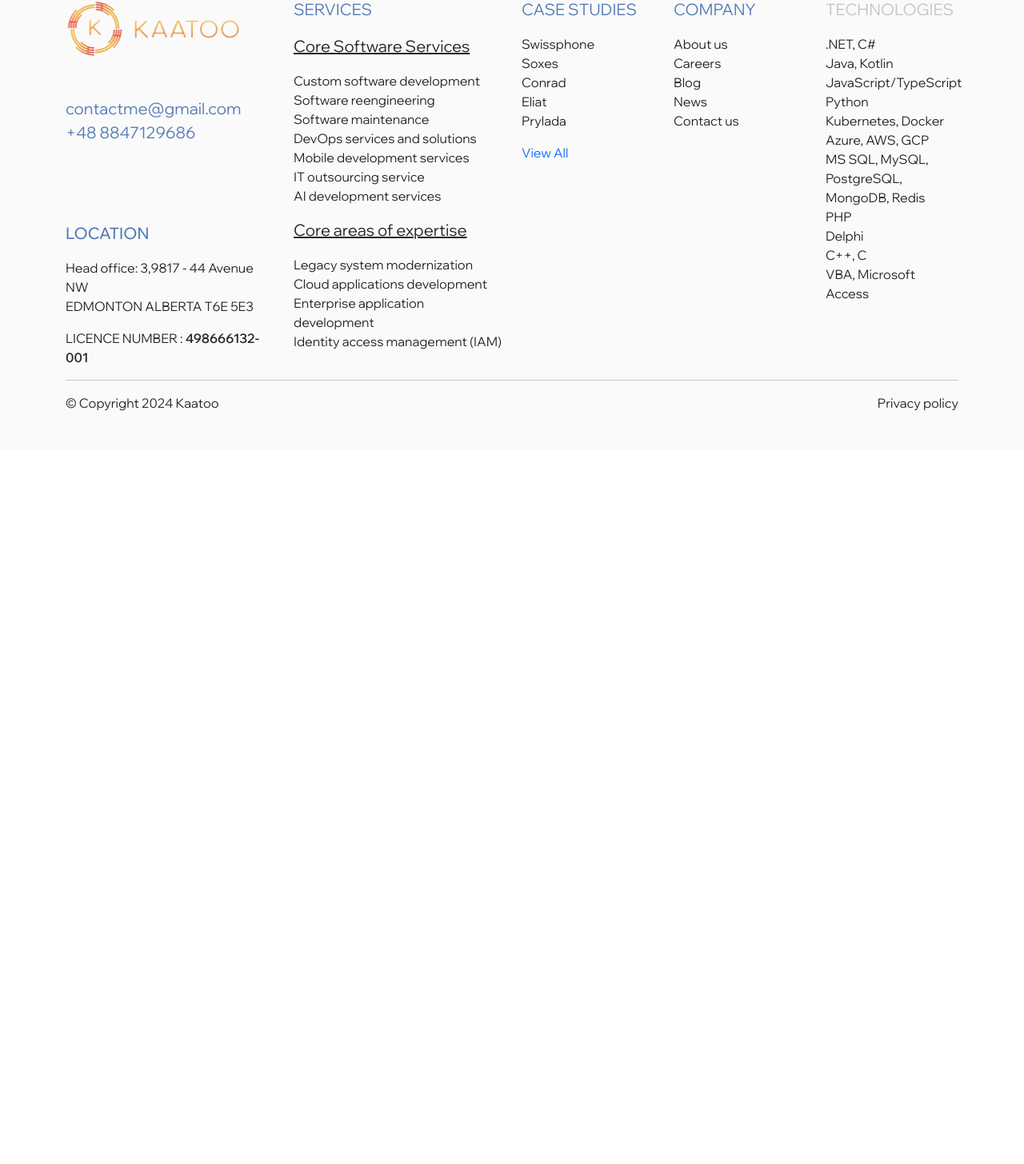
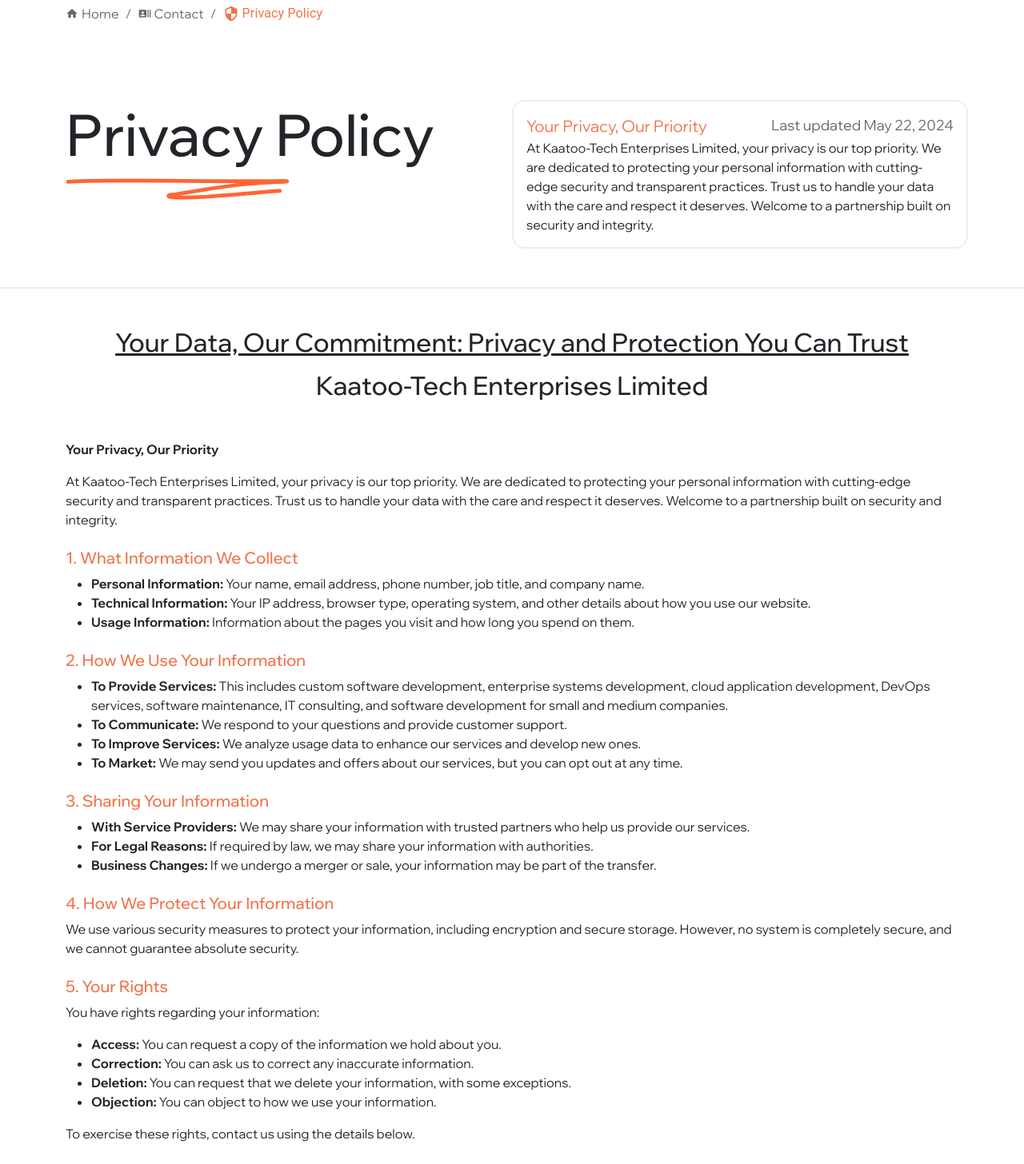
Before and after one commit to SidakVats/Kaatoo, a React (Vite) app: page /privacypolicy in a window 1280 px wide. Shown: the part 115-1571 px from the top of the page at 80% size. Before the commit the page ends 800 px from the top, so only its background shows below. Built offline with nearby package versions, Linux system fonts and the light colour scheme; a web font is replaced by a local one.

Commit message:
added privacy policy and done some design improbements

```diff
--- a/src/App.jsx
+++ b/src/App.jsx
@@ -13,6 +13,7 @@
 import Contact from "../src/Pages/Contact";
 import About from "./Pages/About";
 import Services from "./Pages/Services";
+import PrivacyPolicy from "./Pages/PrivacyPolicy";
 
 function App() {
   return (
@@ -24,6 +25,7 @@
           <Route path="/contact" Component={Contact } />
           <Route path="/about" Component={About} />
           <Route path="/services" Component={Services} />
+          <Route path="/privacypolicy" Component={PrivacyPolicy} />
         </Routes>
         <Footer />
 
--- /dev/null
+++ b/src/Pages/PrivacyPolicy.jsx
@@ -0,0 +1,177 @@
+import React from "react";
+
+import Typography from "@mui/material/Typography";
+import Breadcrumbs from "@mui/material/Breadcrumbs";
+import Link from "@mui/material/Link";
+import HomeIcon from "@mui/icons-material/Home";
+
+import RecentActorsIcon from "@mui/icons-material/RecentActors";
+
+import SecurityIcon from "@mui/icons-material/Security";
+
+import image from "../images/underline1.1.svg";
+
+const PrivacyPolicy = () => {
+
+    const headingStyle = {
+        color: '#f0734a',
+        fontSize: '1.25rem' // Adjusted font size
+      };
+
+
+  return (
+    <>
+      <div className="container">
+        <div style={{ paddingTop: "120px" }}>
+          <Breadcrumbs aria-label="breadcrumb">
+            <Link
+              underline="hover"
+              sx={{ display: "flex", alignItems: "center" }}
+              color="inherit"
+              href="/"
+            >
+              <HomeIcon sx={{ mr: 0.5 }} fontSize="inherit" />
+              Home
+            </Link>
+            <Link
+              underline="hover"
+              sx={{ display: "flex", alignItems: "center" }}
+              color="inherit"
+              href="/contact"
+            >
+              <RecentActorsIcon sx={{ mr: 0.5 }} fontSize="inherit" />
+              Contact
+            </Link>
+            <Link
+              href="/privacypolicy"
+              style={{ textDecoration: "none", color: "none" }}
+            >
+              <Typography
+                sx={{ display: "flex", alignItems: "center" }}
+                color="#f0734a"
+              >
+                <SecurityIcon sx={{ mr: 0.5 }} fontSize="small" />
+                Privacy Policy
+              </Typography>
+            </Link>
+          </Breadcrumbs>
+        </div>
+      </div>
+
+      <div
+        className="container-fluid mt-5 pt-5"
+        style={{ borderBottom: "2px solid #ededed" }}
+      >
+        <div className="container">
+          <div className="row">
+            <div className="col-sm-6 mb-5">
+              <div className="display-2 fw-medium">Privacy Policy</div>
+              <img src={image} alt="svg" className="img-fluid mt-2" />
+            </div>
+            <div
+              className="col-sm-6 mb-5 p-3 rounded-4"
+              style={{ border: "2px solid #ededed" }}
+            >
+              <div
+                className="fs-5 d-flex justify-content-between"
+                style={{ color: "#f0734a" }}
+              >
+                Your Privacy, Our Priority{" "}
+                <span style={{ fontSize: "18px", color: "#666666" }}>
+                  Last updated May 22, 2024
+                </span>
+              </div>
+
+              <div>
+                At Kaatoo-Tech Enterprises Limited, your privacy is our top
+                priority. We are dedicated to protecting your personal
+                information with cutting-edge security and transparent
+                practices. Trust us to handle your data with the care and
+                respect it deserves. Welcome to a partnership built on security
+                and integrity.
+              </div>
+            </div>
+          </div>
+        </div>
+      </div>
+
+      <div className="container mt-5">
+      <h2 className="text-center mb-3" style={{textDecoration:"underline"}}>Your Data, Our Commitment: Privacy and Protection You Can Trust</h2>
+      <h2 className="text-center mb-5">Kaatoo-Tech Enterprises Limited</h2>
+      {/* <p className="text-center"><em>Effective Date: [Insert Effective Date]</em></p> */}
+
+      <p><strong>Your Privacy, Our Priority</strong></p>
+      <p>At Kaatoo-Tech Enterprises Limited, your privacy is our top priority. We are dedicated to protecting your personal information with cutting-edge security and transparent practices. Trust us to handle your data with the care and respect it deserves. Welcome to a partnership built on security and integrity.</p>
+
+      <div className="mt-4">
+        <h3 style={headingStyle}>1. What Information We Collect</h3>
+        <ul>
+          <li><strong>Personal Information:</strong> Your name, email address, phone number, job title, and company name.</li>
+          <li><strong>Technical Information:</strong> Your IP address, browser type, operating system, and other details about how you use our website.</li>
+          <li><strong>Usage Information:</strong> Information about the pages you visit and how long you spend on them.</li>
+        </ul>
+      </div>
+
+      <div className="mt-4">
+        <h3 style={headingStyle}>2. How We Use Your Information</h3>
+        <ul>
+          <li><strong>To Provide Services:</strong> This includes custom software development, enterprise systems development, cloud application development, DevOps services, software maintenance, IT consulting, and software development for small and medium companies.</li>
+          <li><strong>To Communicate:</strong> We respond to your questions and provide customer support.</li>
+          <li><strong>To Improve Services:</strong> We analyze usage data to enhance our services and develop new ones.</li>
+          <li><strong>To Market:</strong> We may send you updates and offers about our services, but you can opt out at any time.</li>
+        </ul>
+      </div>
+
+      <div className="mt-4">
+        <h3 style={headingStyle}>3. Sharing Your Information</h3>
+        <ul>
+          <li><strong>With Service Providers:</strong> We may share your information with trusted partners who help us provide our services.</li>
+          <li><strong>For Legal Reasons:</strong> If required by law, we may share your information with authorities.</li>
+          <li><strong>Business Changes:</strong> If we undergo a merger or sale, your information may be part of the transfer.</li>
+        </ul>
+      </div>
+
+      <div className="mt-4">
+        <h3 style={headingStyle}>4. How We Protect Your Information</h3>
+        <p>We use various security measures to protect your information, including encryption and secure storage. However, no system is completely secure, and we cannot guarantee absolute security.</p>
+      </div>
+
+      <div className="mt-4">
+        <h3 style={headingStyle}>5. Your Rights</h3>
+        <p>You have rights regarding your information:</p>
+        <ul>
+          <li><strong>Access:</strong> You can request a copy of the information we hold about you.</li>
+          <li><strong>Correction:</strong> You can ask us to correct any inaccurate information.</li>
+          <li><strong>Deletion:</strong> You can request that we delete your information, with some exceptions.</li>
+          <li><strong>Objection:</strong> You can object to how we use your information.</li>
+        </ul>
+        <p>To exercise these rights, contact us using the details below.</p>
+      </div>
+
+      <div className="mt-4">
+        <h3 style={headingStyle}>6. International Transfers</h3>
+        <p>We are based in Canada, but sometimes your information might be transferred to other countries. We ensure these transfers comply with data protection laws.</p>
+      </div>
+
+      <div className="mt-4">
+        <h3 style={headingStyle}>7. Changes to This Policy</h3>
+        <p>We may update this policy occasionally. We will post any changes on our website, so please check back regularly.</p>
+      </div>
+
+      <div className="mt-4">
+        <h3 style={headingStyle}>8. Contact Us</h3>
+        <p>If you have any questions about this Privacy Policy, please contact us:</p>
+        <address>
+          Kaatoo-Tech Enterprises Limited<br />
+          [Insert Address]<br />
+          Email: <a href="mailto:[Insert Email Address]">contactme@gmail.com</a><br />
+          Phone: <a href="tel:[Insert Phone Number]">+48 8847129686</a><br />
+          Licence Number: <span className="fw-medium">498666132-001</span>
+        </address>
+      </div>
+    </div>
+    </>
+  );
+};
+
+export default PrivacyPolicy;
```
Also changed, not shown: src/images/underline1.1.svg (added).
